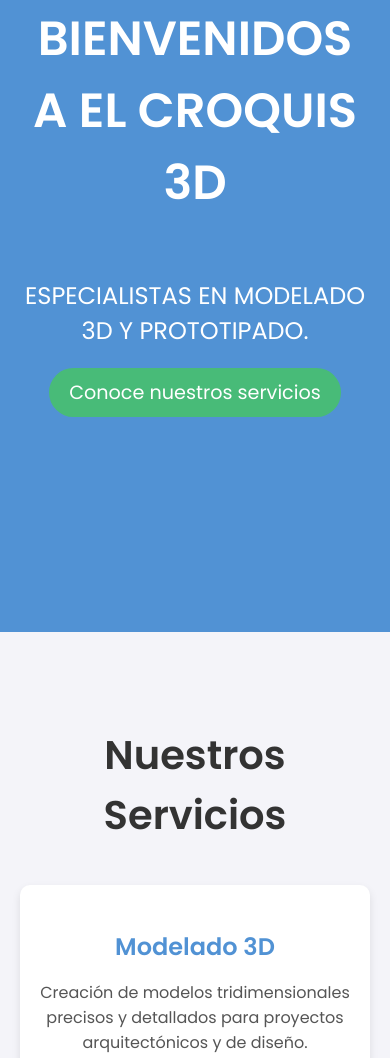
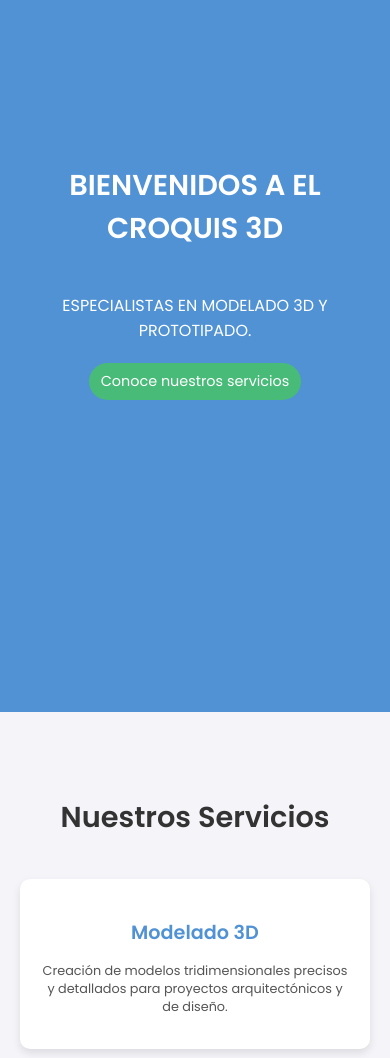
Before and after one commit to ELCROQUIS3D/EL-CROQUIS-.-3D, a plain HTML site: page index.html in a window 390 px wide. Shown: the part 390-1448 px from the top of the page. Drawn offline with Linux system fonts and the light colour scheme.

Commit message:
Add files via upload

```diff
--- a/styles.css
+++ b/styles.css
@@ -153,6 +153,7 @@ footer {
     bottom: 0;
     width: 100%;
 }
+
 /* Estilo para la barra de navegación */
 header nav ul {
     display: flex;
@@ -173,3 +174,76 @@ header nav ul li.logo {
     width: 100px; /* Ajusta el tamaño del logo */
     height: auto;
 }
+
+/* Media Queries para pantallas más pequeñas (móviles) */
+@media (max-width: 768px) {
+    nav ul li {
+        display: block;
+        margin: 10px 0;
+    }
+
+    header nav ul {
+        flex-direction: column;
+    }
+
+    .seccion-inicio h1 {
+        font-size: 2rem;
+    }
+
+    .seccion-inicio p {
+        font-size: 1.2rem;
+    }
+
+    .btn {
+        font-size: 1rem;
+        padding: 8px 16px;
+    }
+
+    .seccion h2 {
+        font-size: 2rem;
+    }
+
+    .servicio h3 {
+        font-size: 1.3rem;
+    }
+
+    .servicio p {
+        font-size: 0.9rem;
+    }
+
+    form {
+        padding: 15px;
+    }
+
+    footer p {
+        font-size: 0.9rem;
+    }
+}
+
+/* Media Queries para pantallas muy pequeñas (menos de 480px) */
+@media (max-width: 480px) {
+    .seccion-inicio h1 {
+        font-size: 1.8rem;
+    }
+
+    .seccion-inicio p {
+        font-size: 1rem;
+    }
+
+    .btn {
+        font-size: 0.9rem;
+        padding: 8px 12px;
+    }
+
+    .seccion h2 {
+        font-size: 1.8rem;
+    }
+
+    .servicio h3 {
+        font-size: 1.2rem;
+    }
+
+    .servicio p {
+        font-size: 0.8rem;
+    }
+}
```
